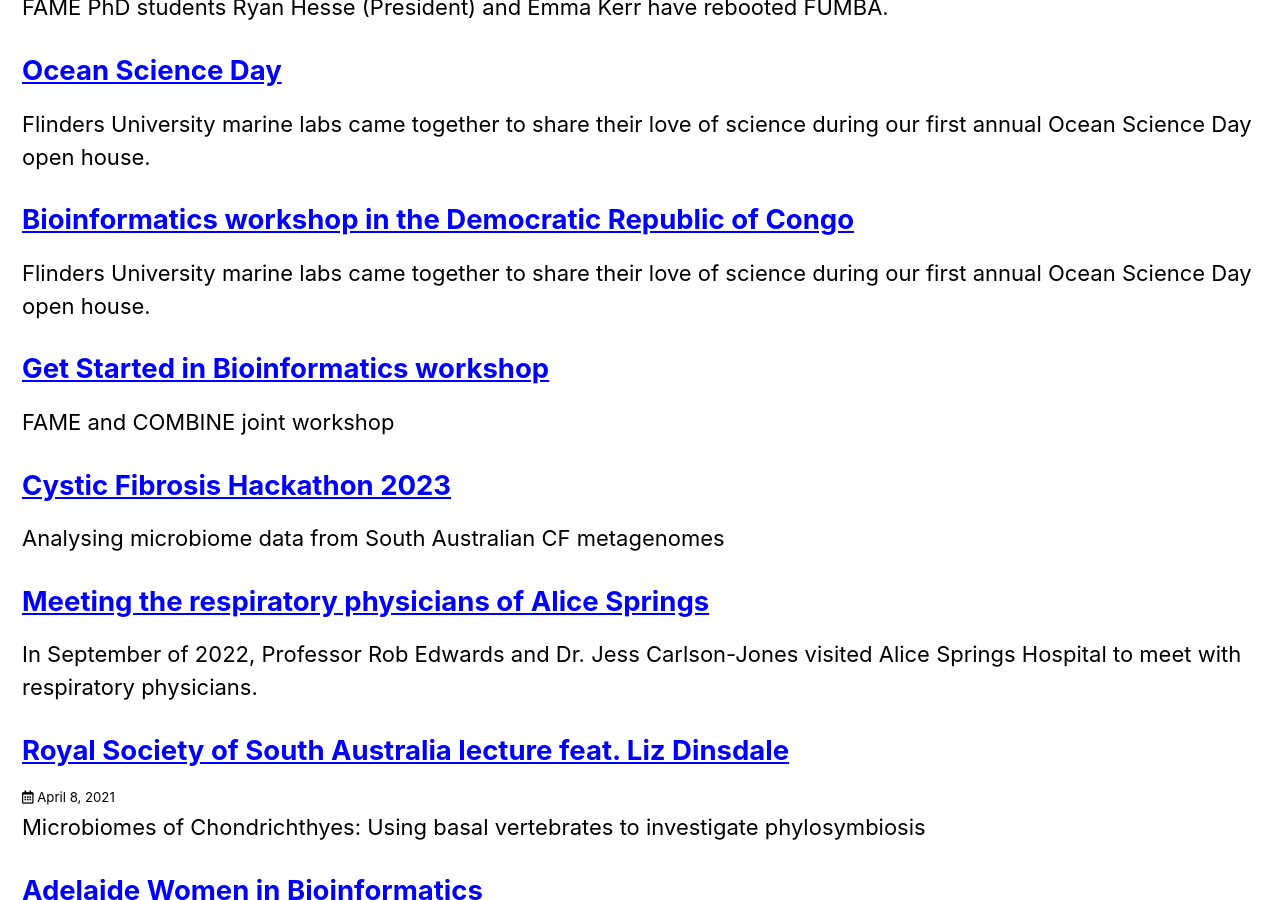
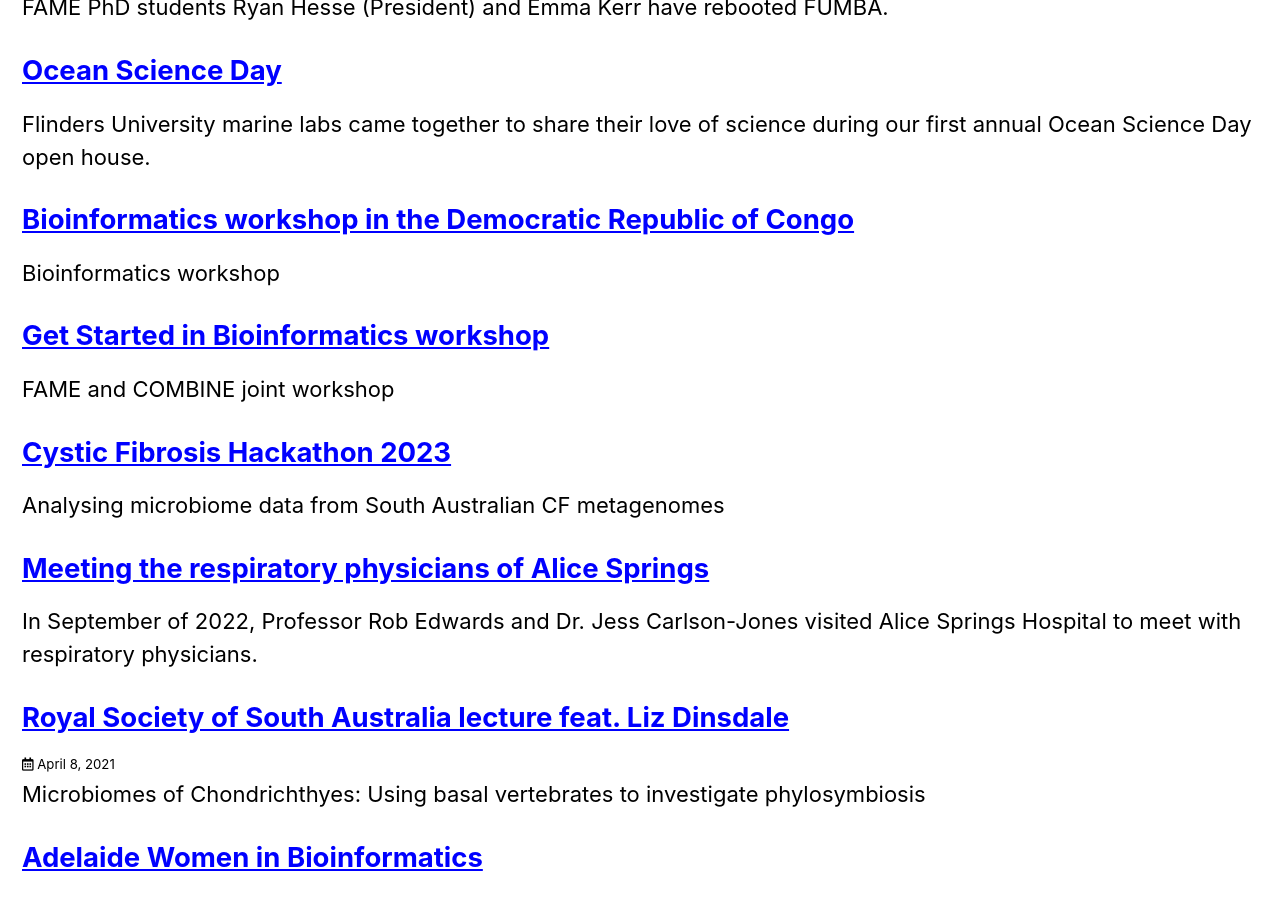
Before and after one commit to FlindersFAME/fame.github.io, a Jekyll site: the page built from Events/index.md, in a window 1280 px wide and 900 px high, scrolled down 372 px. Built offline with Jekyll 4.4.1, drawn with Linux system fonts in a browser that asks for light colours; cached includes are drawn as plain includes.

Commit message:
updates to the outreach DRC page

```diff
--- a/Events/_posts/2023-08-01-bioinformatics-in-drc.md
+++ b/Events/_posts/2023-08-01-bioinformatics-in-drc.md
@@ -2,10 +2,12 @@
 layout: single
 title: Bioinformatics workshop in the Democratic Republic of Congo
 author: Bhavya Papudeshi
-excerpt: Flinders University marine labs came together to share their love of science during our first annual Ocean Science Day open house.
+excerpt: Bioinformatics workshop
 expires: 2050-01-01
 ---
 
 In July 2023, Professor Robert Edwards and Professor Elizabeth Dinsdale travelled to the Democratic Republic of Congo to teach a bioinformatic workshop. The workshop included a particular focus on students who were dedicated to studying infectious diseases. They had already conducted DNA sequencing. With the guidance and tutorials from the workshop, the students began examining the DNA sequences.
 
+The link to the workshop content is available on GitHub [ComputationalGenomicsManual](https://zenodo.org/record/8178842)
+
 ![](/assets/images/drcworkshop.png)
```
